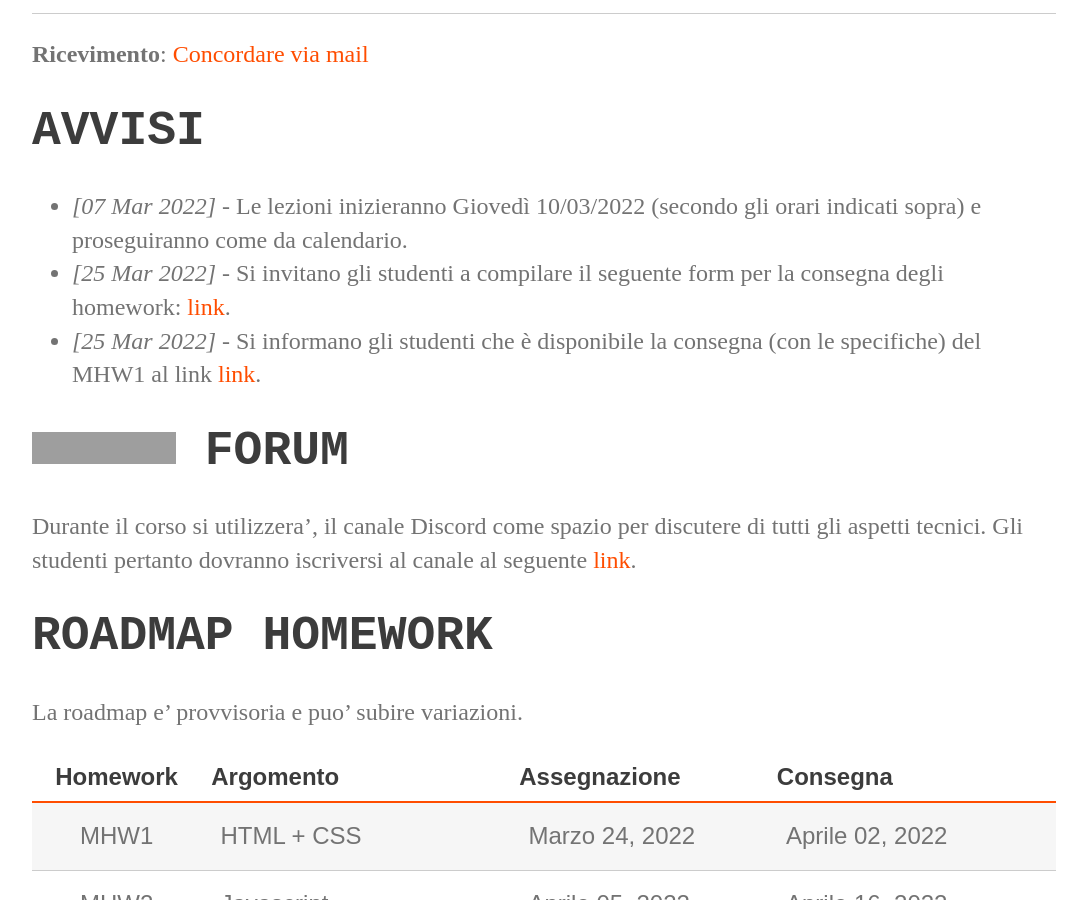
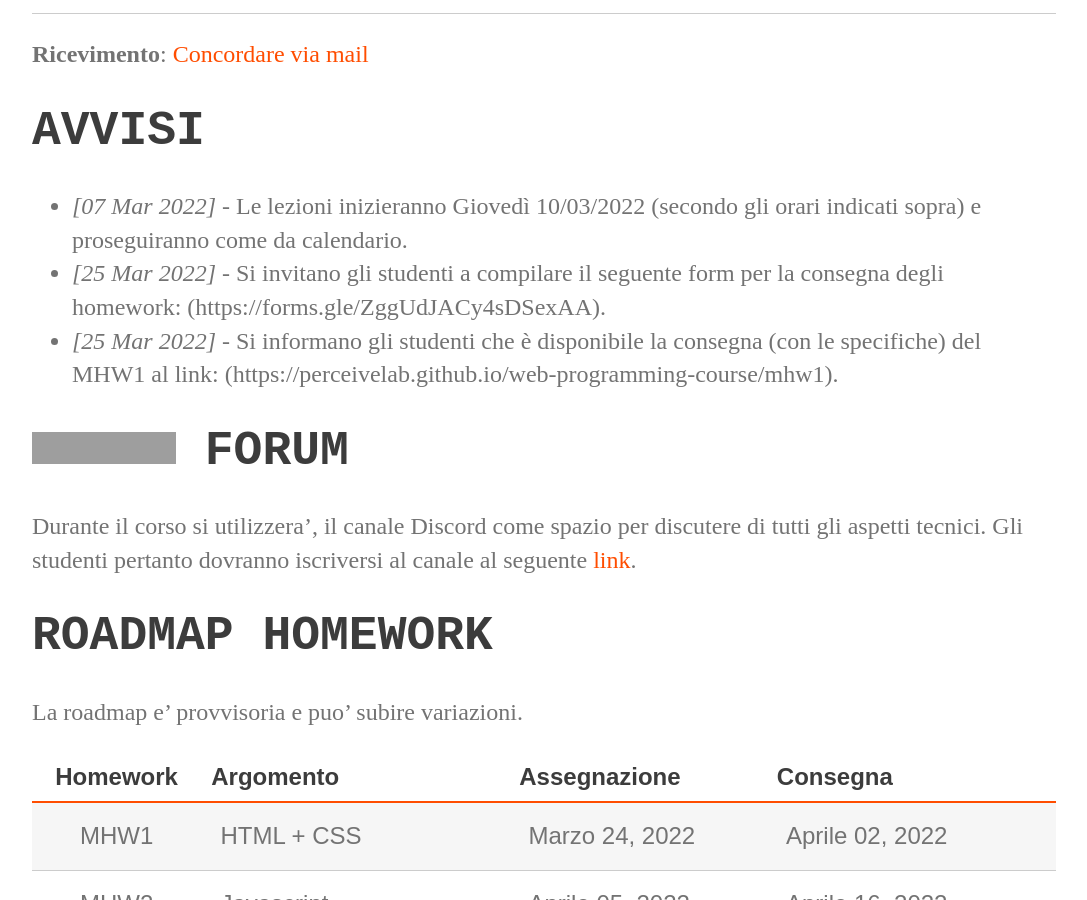
Before and after one commit to perceivelab/database-course, a Jekyll site: the page built from index.md, in a window 1280 px wide and 900 px high, scrolled down 895 px. Shown: the whole window, without its empty margins (96-1183 px from the left). Built offline with Jekyll 4.4.1, drawn with Linux system fonts in a browser that asks for light colours; our own code applies the rules of GitHub Pages for plain Markdown files; grey boxes are pictures that could not be loaded.

Commit message:
Update index.md

```diff
--- a/index.md
+++ b/index.md
@@ -17,8 +17,8 @@
 
 # AVVISI
 - *[07 Mar 2022]* - Le lezioni inizieranno Giovedì 10/03/2022 (secondo gli orari indicati sopra) e proseguiranno come da calendario.
-- *[25 Mar 2022]* - Si invitano gli studenti a compilare il seguente form per la consegna degli homework: [link](https://forms.gle/ZggUdJACy4sDSexAA).
-- *[25 Mar 2022]* - Si informano gli studenti che è disponibile la consegna (con le specifiche) del MHW1 al link   [link](https://perceivelab.github.io/web-programming-course/mhw1).
+- *[25 Mar 2022]* - Si invitano gli studenti a compilare il seguente form per la consegna degli homework: (https://forms.gle/ZggUdJACy4sDSexAA).
+- *[25 Mar 2022]* - Si informano gli studenti che è disponibile la consegna (con le specifiche) del MHW1 al link: (https://perceivelab.github.io/web-programming-course/mhw1).
 
 
 
```
